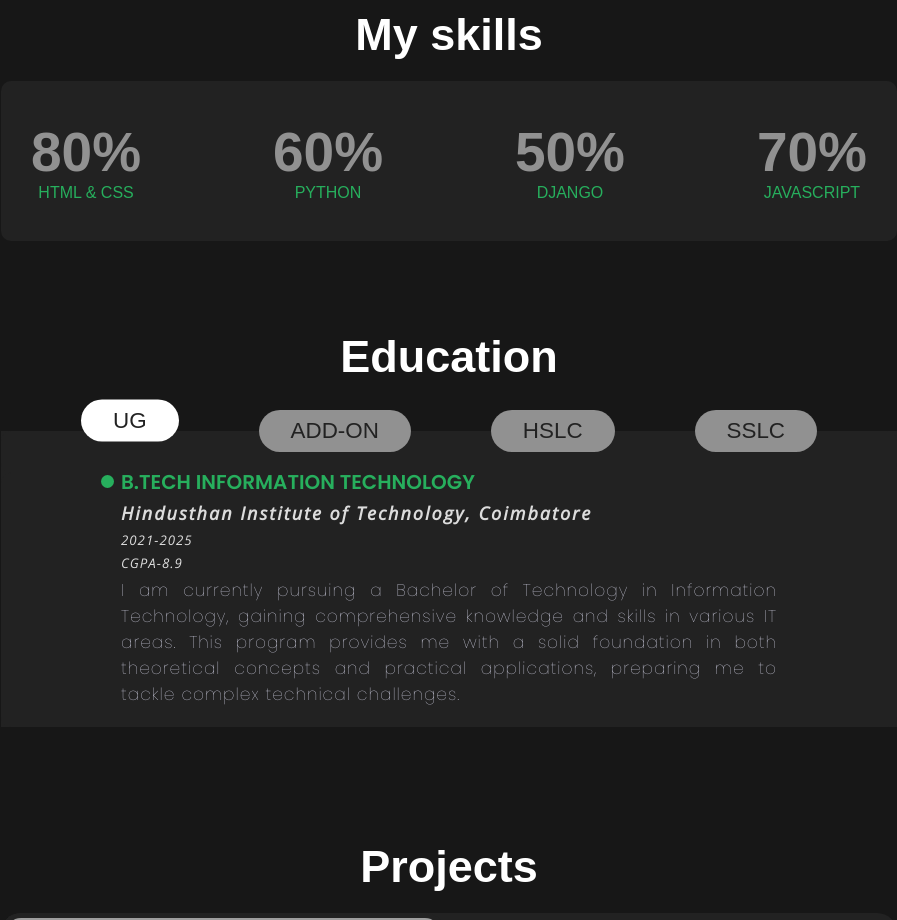
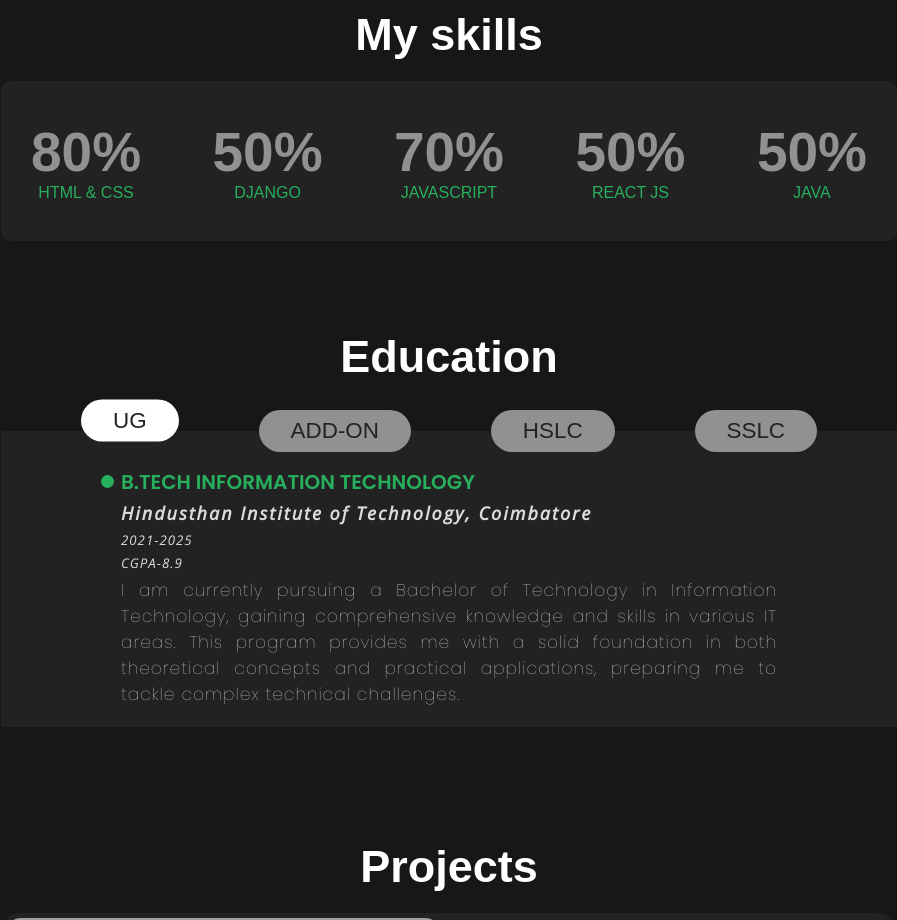
Before and after one commit to nanthakumar-m/My-portfolio, a plain HTML site: page index.html in a window 1280 px wide. Shown: the part 1240-2160 px from the top of the page, without its empty margins (191-1088 px from the left). Drawn offline with nearby package versions, Linux system fonts and the light colour scheme; grey boxes are pictures that could not be loaded.

Commit message:
Update index.html

```diff
--- a/index.html
+++ b/index.html
@@ -142,10 +142,10 @@
           <p>HTML & CSS</p>
         </div>
 
-        <div class="skills-card">
+        <!-- <div class="skills-card">
           <h2>60%</h2>
           <p>PYTHON</p>
-        </div>
+        </div> -->
 
         <div class="skills-card">
           <h2>50%</h2>
@@ -155,6 +155,17 @@
         <div class="skills-card">
           <h2>70%</h2>
           <p>JAVASCRIPT</p>
+        </div>
+
+        <div class="skills-card">
+          <h2>50%</h2>
+          <p>REACT JS</p>
+        </div>
+
+
+        <div class="skills-card">
+          <h2>50%</h2>
+          <p>JAVA</p>
         </div>
       </div>
     </div>
```
